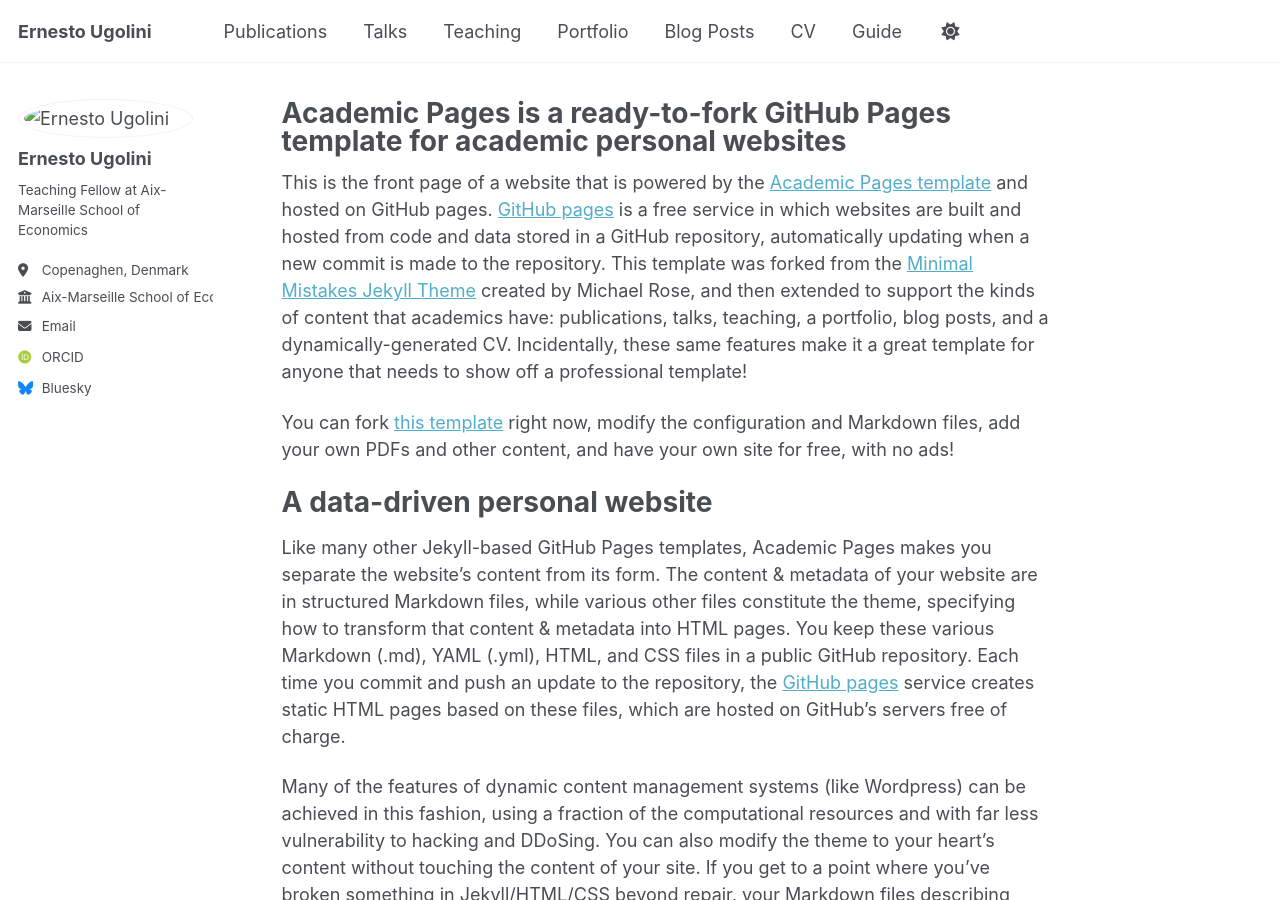
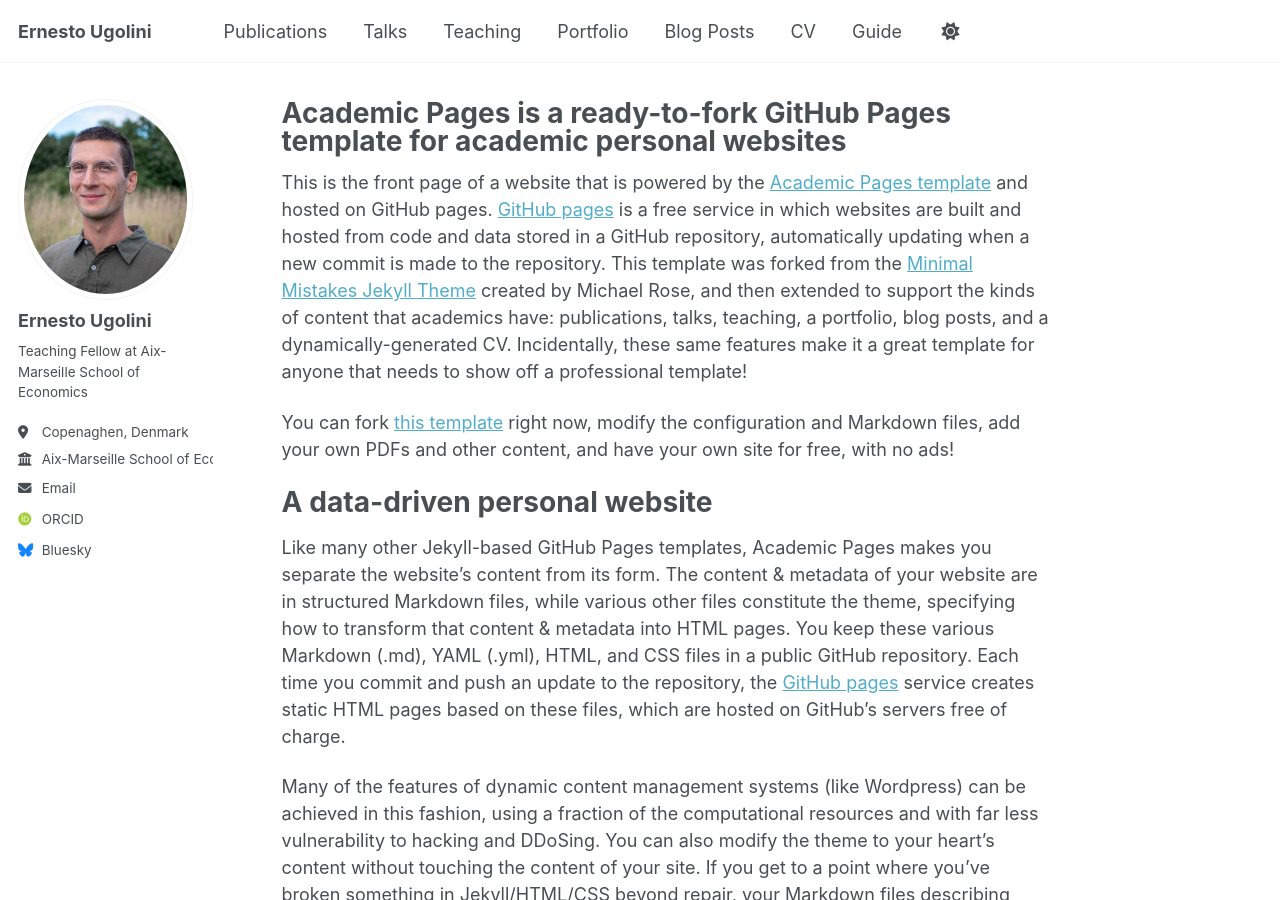
Before and after one commit to Ernieogu/ernestougolini.github.io, a Jekyll site: the page built from _pages/about.md, in a window 1280 px wide and 900 px high. Built offline with Jekyll 4.4.1, drawn with Linux system fonts in a browser that asks for light colours; some web fonts are replaced; a script that is not in the unit is left out.

Commit message:
Update _config.yml
try with "P1199742_resized.jpg"

```diff
--- a/_config.yml
+++ b/_config.yml
@@ -22,7 +22,7 @@ repository               : "academicpages/academicpages.github.io"
 #               Additional customization can be done by editing /_includes/author-profile.html
 author:
   # Biographic information
-  avatar           : "/images/site-logo.png"
+  avatar           : "P1199742_resized.jpg"
   name             : "Ernesto Ugolini"
   pronouns         : # example: "she/her"
   bio              : "Teaching Fellow at Aix-Marseille School of Economics"
```
